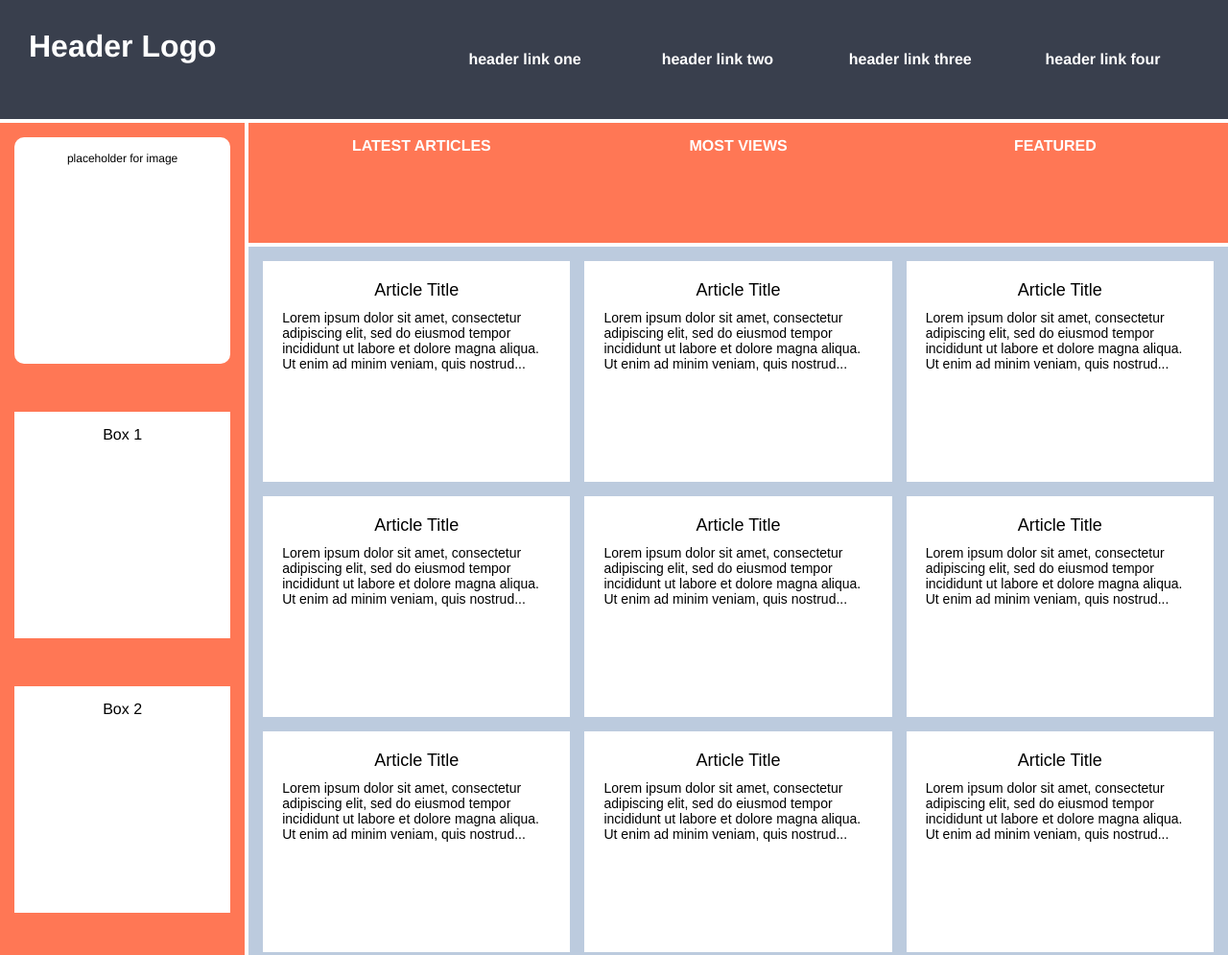
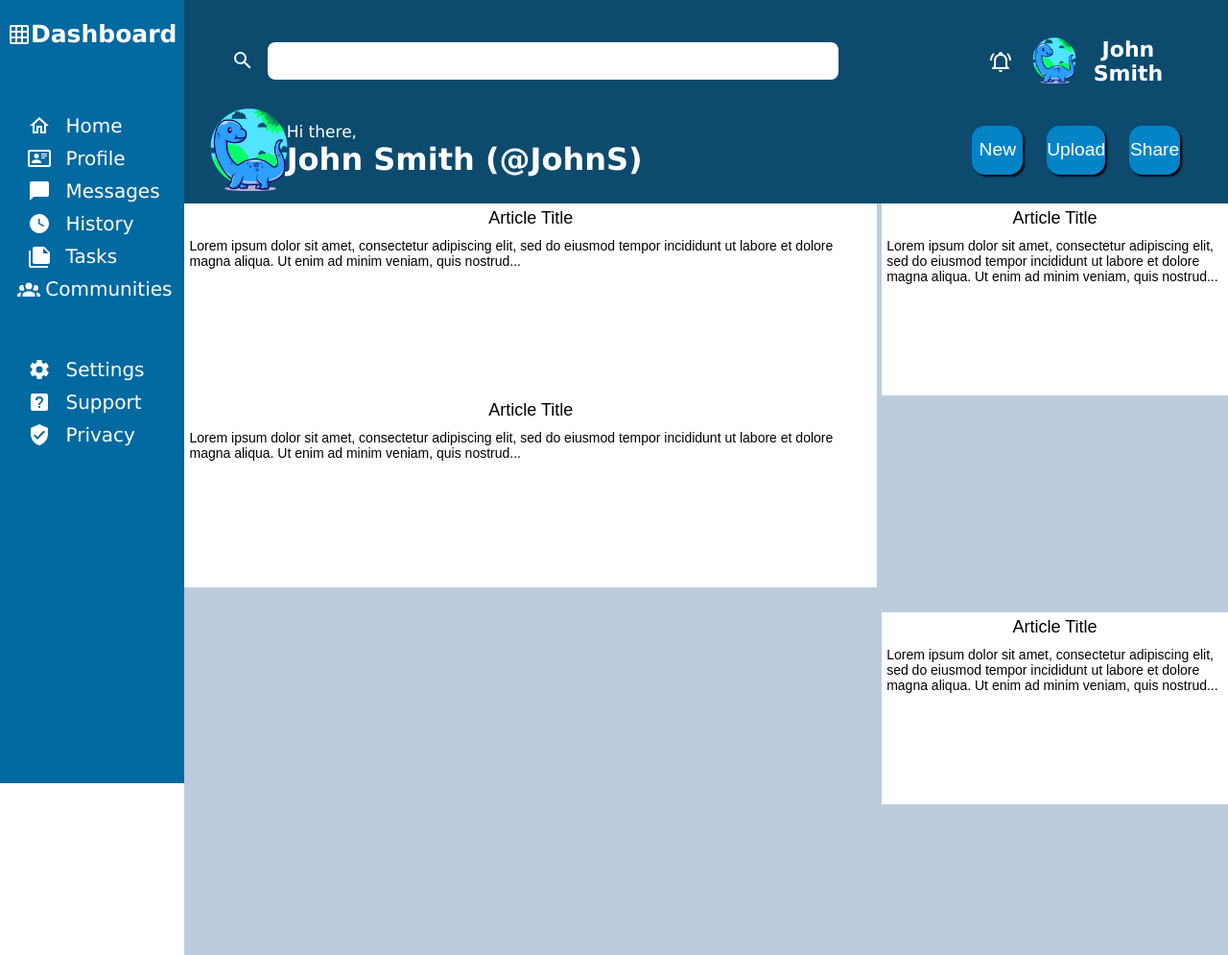
Before and after one commit to jaugs/Admin_Dashboard, a plain HTML site: page index.html in a window 1280 px wide. Shown: the top 995 px of the page at 96% size. Drawn offline with Linux system fonts and the light colour scheme; a script that the page names is missing.

Commit message:
add icons, pictures, css for header and sidebar

```diff
--- a/index.html
+++ b/index.html
@@ -12,91 +12,135 @@
     <div class="container">
 
       <div class="header">
-        <div class="logo">Header Logo</div>
-        <div class="menu">
-          <ul>
-            <li>header link one</li>
-            <li>header link two</li>
-            <li>header link three</li>
-            <li>header link four</li>
-          </ul>
+        <div class="searchbar">
+          <label class="searchIcon" for="search">
+            <svg style="width:24px;height:24px" viewBox="0 0 24 24">
+              <path fill="white" d="M9.5,3A6.5,6.5 0 0,1 16,9.5C16,11.11 15.41,12.59 14.44,13.73L14.71,14H15.5L20.5,19L19,20.5L14,15.5V14.71L13.73,14.44C12.59,15.41 11.11,16 9.5,16A6.5,6.5 0 0,1 3,9.5A6.5,6.5 0 0,1 9.5,3M9.5,5C7,5 5,7 5,9.5C5,12 7,14 9.5,14C12,14 14,12 14,9.5C14,7 12,5 9.5,5Z" />
+            </svg>
+          </label>
+          <input type="text" id="search" name="search"size="20">
+        </div>
+        <div class="profile">
+          <svg class ="bellIcon" style="width:24px;height:24px" viewBox="0 0 24 24">
+            <path fill="white" d="M10,21H14A2,2 0 0,1 12,23A2,2 0 0,1 10,21M21,19V20H3V19L5,17V11C5,7.9 7.03,5.17 10,4.29C10,4.19 10,4.1 10,4A2,2 0 0,1 12,2A2,2 0 0,1 14,4C14,4.1 14,4.19 14,4.29C16.97,5.17 19,7.9 19,11V17L21,19M17,11A5,5 0 0,0 12,6A5,5 0 0,0 7,11V18H17V11M19.75,3.19L18.33,4.61C20.04,6.3 21,8.6 21,11H23C23,8.07 21.84,5.25 19.75,3.19M1,11H3C3,8.6 3.96,6.3 5.67,4.61L4.25,3.19C2.16,5.25 1,8.07 1,11Z" />
+            </svg>
+          <img class="profileIconSmall" src="./images/dinosaur.png" alt="dinosaur created by catalyststuff-www.freepik.com" width='50px'>
+          <div class="userName">John Smith</div>
+        </div>
+        <div class="welcome">
+          <img class= "profileIconLarge" src="./images/dinosaur.png" alt="dinosaur created by catalyststuff-www.freepik.com" width='90px'>
+          <div class="welcomeName">
+            <p>Hi there,</p>
+            John Smith (@JohnS)
+          </div>
+        </div>
+        <div class="buttonGroup">
+          <button class="new" type="button">New</button>
+          <button class="upload" type="button">Upload</button>
+          <button class="share" type="button">Share</button>
         </div>
       </div>
 
       <div class="sidebar">
-        <div class="photo">
-          <p>placeholder for image</p>
+
+      <div class="sidebarTitle">
+        <svg class="titleIcon" style="width:24px;height:24px" viewBox="0 0 24 24">
+          <path fill="white" d="M10,4V8H14V4H10M16,4V8H20V4H16M16,10V14H20V10H16M16,16V20H20V16H16M14,20V16H10V20H14M8,20V16H4V20H8M8,14V10H4V14H8M8,8V4H4V8H8M10,14H14V10H10V14M4,2H20A2,2 0 0,1 22,4V20A2,2 0 0,1 20,22H4C2.92,22 2,21.1 2,20V4A2,2 0 0,1 4,2Z" />
+        </svg>
+          <p>Dashboard</p>
+      </div>
+
+      <div class="tasks">
+        <div class="Links">
+          <svg class="sideIcon" style="width:24px;height:24px" viewBox="0 0 24 24">
+            <path fill="white" d="M12 5.69L17 10.19V18H15V12H9V18H7V10.19L12 5.69M12 3L2 12H5V20H11V14H13V20H19V12H22" />
+        </svg>
+          <p>Home</p>
         </div>
-        <div class="side-content">Box 1
+        <div class="Links">
+          <svg class="sideIcon" style="width:24px;height:24px" viewBox="0 0 24 24">
+            <path fill="white" d="M22,3H2C0.91,3.04 0.04,3.91 0,5V19C0.04,20.09 0.91,20.96 2,21H22C23.09,20.96 23.96,20.09 24,19V5C23.96,3.91 23.09,3.04 22,3M22,19H2V5H22V19M14,17V15.75C14,14.09 10.66,13.25 9,13.25C7.34,13.25 4,14.09 4,15.75V17H14M9,7A2.5,2.5 0 0,0 6.5,9.5A2.5,2.5 0 0,0 9,12A2.5,2.5 0 0,0 11.5,9.5A2.5,2.5 0 0,0 9,7M14,7V8H20V7H14M14,9V10H20V9H14M14,11V12H18V11H14" />
+        </svg>
+          <p>Profile</p>
         </div>
-        <div class="side-content">Box 2
+        <div class="Links">
+          <svg class="sideIcon" style="width:24px;height:24px" viewBox="0 0 24 24">
+            <path fill="white" d="M20,2H4A2,2 0 0,0 2,4V22L6,18H20A2,2 0 0,0 22,16V4C22,2.89 21.1,2 20,2Z" />
+        </svg>
+          <p>Messages</p>
         </div>
-        <div class="side-content">Box 3
+        <div class="Links">
+          <svg class="sideIcon" style="width:24px;height:24px" viewBox="0 0 24 24">
+            <path fill="white" d="M12 2C6.5 2 2 6.5 2 12C2 17.5 6.5 22 12 22C17.5 22 22 17.5 22 12S17.5 2 12 2M16.3 15.2L11 12.3V7H12.5V11.4L17 13.9L16.3 15.2Z" />
+        </svg>
+          <p>History</p>
+        </div>
+        <div class="Links">
+          <svg class="sideIcon" style="width:24px;height:24px" viewBox="0 0 24 24">
+            <path fill="white" d="M16,9H21.5L16,3.5V9M7,2H17L23,8V18A2,2 0 0,1 21,20H7C5.89,20 5,19.1 5,18V4A2,2 0 0,1 7,2M3,6V22H21V24H3A2,2 0 0,1 1,22V6H3Z" />
+        </svg>
+          <p>Tasks</p>
+        </div>
+        <div class="Links">
+          <svg class="sideIcon" style="width:24px;height:24px" viewBox="0 0 24 24">
+            <path fill="white" d="M12,5.5A3.5,3.5 0 0,1 15.5,9A3.5,3.5 0 0,1 12,12.5A3.5,3.5 0 0,1 8.5,9A3.5,3.5 0 0,1 12,5.5M5,8C5.56,8 6.08,8.15 6.53,8.42C6.38,9.85 6.8,11.27 7.66,12.38C7.16,13.34 6.16,14 5,14A3,3 0 0,1 2,11A3,3 0 0,1 5,8M19,8A3,3 0 0,1 22,11A3,3 0 0,1 19,14C17.84,14 16.84,13.34 16.34,12.38C17.2,11.27 17.62,9.85 17.47,8.42C17.92,8.15 18.44,8 19,8M5.5,18.25C5.5,16.18 8.41,14.5 12,14.5C15.59,14.5 18.5,16.18 18.5,18.25V20H5.5V18.25M0,20V18.5C0,17.11 1.89,15.94 4.45,15.6C3.86,16.28 3.5,17.22 3.5,18.25V20H0M24,20H20.5V18.25C20.5,17.22 20.14,16.28 19.55,15.6C22.11,15.94 24,17.11 24,18.5V20Z" />
+        </svg>
+          <p>Communities</p>
         </div>
       </div>
 
-      <div class="nav">
-        <ul>
-          <li>Latest Articles</li>
-          <li>Most Views</li>
-          <li>Featured</li>
-        </ul>
+      <div class="support">
+        <div class="Links">
+          <svg class="sideIcon" style="width:24px;height:24px" viewBox="0 0 24 24">
+            <path fill="white" d="M12,15.5A3.5,3.5 0 0,1 8.5,12A3.5,3.5 0 0,1 12,8.5A3.5,3.5 0 0,1 15.5,12A3.5,3.5 0 0,1 12,15.5M19.43,12.97C19.47,12.65 19.5,12.33 19.5,12C19.5,11.67 19.47,11.34 19.43,11L21.54,9.37C21.73,9.22 21.78,8.95 21.66,8.73L19.66,5.27C19.54,5.05 19.27,4.96 19.05,5.05L16.56,6.05C16.04,5.66 15.5,5.32 14.87,5.07L14.5,2.42C14.46,2.18 14.25,2 14,2H10C9.75,2 9.54,2.18 9.5,2.42L9.13,5.07C8.5,5.32 7.96,5.66 7.44,6.05L4.95,5.05C4.73,4.96 4.46,5.05 4.34,5.27L2.34,8.73C2.21,8.95 2.27,9.22 2.46,9.37L4.57,11C4.53,11.34 4.5,11.67 4.5,12C4.5,12.33 4.53,12.65 4.57,12.97L2.46,14.63C2.27,14.78 2.21,15.05 2.34,15.27L4.34,18.73C4.46,18.95 4.73,19.03 4.95,18.95L7.44,17.94C7.96,18.34 8.5,18.68 9.13,18.93L9.5,21.58C9.54,21.82 9.75,22 10,22H14C14.25,22 14.46,21.82 14.5,21.58L14.87,18.93C15.5,18.67 16.04,18.34 16.56,17.94L19.05,18.95C19.27,19.03 19.54,18.95 19.66,18.73L21.66,15.27C21.78,15.05 21.73,14.78 21.54,14.63L19.43,12.97Z" />
+        </svg>
+          <p>Settings</p>
+        </div>
+        <div class="Links">
+          <svg class="sideIcon" style="width:24px;height:24px" viewBox="0 0 24 24">
+            <path fill="white" d="M11,18H13V16H11V18M12,6A4,4 0 0,0 8,10H10A2,2 0 0,1 12,8A2,2 0 0,1 14,10C14,12 11,11.75 11,15H13C13,12.75 16,12.5 16,10A4,4 0 0,0 12,6M5,3H19A2,2 0 0,1 21,5V19A2,2 0 0,1 19,21H5A2,2 0 0,1 3,19V5A2,2 0 0,1 5,3Z" />
+        </svg>
+          <p>Support</p>
+        </div>
+        <div class="Links">
+          <svg class="sideIcon" style="width:24px;height:24px" viewBox="0 0 24 24">
+            <path fill="white" d="M10,17L6,13L7.41,11.59L10,14.17L16.59,7.58L18,9M12,1L3,5V11C3,16.55 6.84,21.74 12,23C17.16,21.74 21,16.55 21,11V5L12,1Z" />
+        </svg>
+          <p>Privacy</p>
+        </div>
+      </div>
+
       </div>
 
       <div class="article">
-        <div class="card">
-          <p class="title">Article Title</p>
-          <p>Lorem ipsum dolor sit amet, consectetur adipiscing elit, sed do eiusmod tempor incididunt ut labore et dolore magna aliqua. Ut enim ad minim veniam, quis nostrud...</p>
+
+        <div class="projects">
+          <div class="card">
+            <p class="title">Article Title</p>
+            <p>Lorem ipsum dolor sit amet, consectetur adipiscing elit, sed do eiusmod tempor incididunt ut labore et dolore magna aliqua. Ut enim ad minim veniam, quis nostrud...</p>
+          </div>
+          <div class="card">
+            <p class="title">Article Title</p>
+            <p>Lorem ipsum dolor sit amet, consectetur adipiscing elit, sed do eiusmod tempor incididunt ut labore et dolore magna aliqua. Ut enim ad minim veniam, quis nostrud...</p>
+          </div>
         </div>
-        <div class="card">
-          <p class="title">Article Title</p>
-          <p>Lorem ipsum dolor sit amet, consectetur adipiscing elit, sed do eiusmod tempor incididunt ut labore et dolore magna aliqua. Ut enim ad minim veniam, quis nostrud...</p>
-        </div>
-        <div class="card">
-          <p class="title">Article Title</p>
-          <p>Lorem ipsum dolor sit amet, consectetur adipiscing elit, sed do eiusmod tempor incididunt ut labore et dolore magna aliqua. Ut enim ad minim veniam, quis nostrud...</p>
-        </div>
-        <div class="card">
-          <p class="title">Article Title</p>
-          <p>Lorem ipsum dolor sit amet, consectetur adipiscing elit, sed do eiusmod tempor incididunt ut labore et dolore magna aliqua. Ut enim ad minim veniam, quis nostrud...</p>
-        </div>
-        <div class="card">
-          <p class="title">Article Title</p>
-          <p>Lorem ipsum dolor sit amet, consectetur adipiscing elit, sed do eiusmod tempor incididunt ut labore et dolore magna aliqua. Ut enim ad minim veniam, quis nostrud...</p>
-        </div>
-        <div class="card">
-          <p class="title">Article Title</p>
-          <p>Lorem ipsum dolor sit amet, consectetur adipiscing elit, sed do eiusmod tempor incididunt ut labore et dolore magna aliqua. Ut enim ad minim veniam, quis nostrud...</p>
-        </div>
-        <div class="card">
-          <p class="title">Article Title</p>
-          <p>Lorem ipsum dolor sit amet, consectetur adipiscing elit, sed do eiusmod tempor incididunt ut labore et dolore magna aliqua. Ut enim ad minim veniam, quis nostrud...</p>
-        </div>
-        <div class="card">
-          <p class="title">Article Title</p>
-          <p>Lorem ipsum dolor sit amet, consectetur adipiscing elit, sed do eiusmod tempor incididunt ut labore et dolore magna aliqua. Ut enim ad minim veniam, quis nostrud...</p>
-        </div>
-        <div class="card">
-          <p class="title">Article Title</p>
-          <p>Lorem ipsum dolor sit amet, consectetur adipiscing elit, sed do eiusmod tempor incididunt ut labore et dolore magna aliqua. Ut enim ad minim veniam, quis nostrud...</p>
-        </div>
-        <div class="card">
-          <p class="title">Article Title</p>
-          <p>Lorem ipsum dolor sit amet, consectetur adipiscing elit, sed do eiusmod tempor incididunt ut labore et dolore magna aliqua. Ut enim ad minim veniam, quis nostrud...</p>
-        </div>
-        <div class="card">
-          <p class="title">Article Title</p>
-          <p>Lorem ipsum dolor sit amet, consectetur adipiscing elit, sed do eiusmod tempor incididunt ut labore et dolore magna aliqua. Ut enim ad minim veniam, quis nostrud...</p>
-        </div>
+
+      <div class="announcements">
         <div class="card">
           <p class="title">Article Title</p>
           <p>Lorem ipsum dolor sit amet, consectetur adipiscing elit, sed do eiusmod tempor incididunt ut labore et dolore magna aliqua. Ut enim ad minim veniam, quis nostrud...</p>
         </div>
       </div>
 
-      <div class="footer">
-        <p>Copyright © The Odin Project 2021
+      <div class="trending">
+        <div class="card">
+          <p class="title">Article Title</p>
+          <p>Lorem ipsum dolor sit amet, consectetur adipiscing elit, sed do eiusmod tempor incididunt ut labore et dolore magna aliqua. Ut enim ad minim veniam, quis nostrud...</p>
+        </div>
       </div>
+
+      </div>
+
 
     </div>
   </body>
--- a/styles.css
+++ b/styles.css
@@ -4,103 +4,191 @@
   }
 
   .container {
-    text-align: center;
+    /* text-align: center; */
+    font-family:'Lucida Sans', 'Lucida Sans Regular', 'Lucida Grande', 'Lucida Sans Unicode', Geneva, Verdana, sans-serif;
     display: grid;
-    gap: 4px;
-    grid-template-columns: 1fr 4fr;
-    grid-template-rows: 1fr 1fr 8fr 1fr;
+    /* gap: 4px; */
+    grid-template-columns: 1fr 7fr;
+    grid-template-rows: 1fr 4fr;
     grid-template-areas:
-    "header header"
-    "sidebar nav"
-    "sidebar article"
-    "footer footer";
+    "sidebar header"
+    "sidebar article";
   }
 
-  .container div {
+  /* .container div {
     padding: 15px;
     font-size: 32px;
     font-family: Helvetica;
     font-weight: bold;
     color: white;
+  } */
+
+  .header {
+    background-color: #0c4a6e;
+    grid-area: header;
+    display: grid;
+    grid-template-columns: 3fr 1fr;
+    grid-template-rows: 1fr 1fr;
+    padding: 20px 30px 10px 10px;
+    gap: 2%
   }
 
-  .header {
-    background-color: #393f4d;
-    grid-area: header;
+  .searchbar {
     display: grid;
-    grid-template-columns: 1fr 2fr
+    grid-template-columns: 1fr 9fr;
+    color: white;
+    align-content: center;
   }
 
-  .menu {
+  .searchIcon {
+    padding-left: 50%;
+    padding-bottom: 5%;
+    align-self: end;
+  }
+
+  input[type=text] {
+    width: 80%;
+    padding: 12px 20px;
+    border-radius: 8px;
+    border: none;
     align-self: center;
   }
 
-  .menu ul {
+  .profile {
     display: grid;
-    grid-template-columns: repeat(4, 1fr);
-    grid-template-rows: 1fr;
-    list-style-type: none;
-    margin: 0;
-    padding: 0;
+    grid-template-columns: 1fr 1fr 2fr;
+    color: white;
+    text-align: center;
+    justify-items: center;
+    align-content: center;
+    padding: 0% 10% 0% 10%;
+    font-size: 22px;
+    font-weight: 600;
+    gap: 5px;
   }
 
-  .menu ul,
-  .menu li {
-    font-size: 16px;
+  .profileIconSmall {
+    padding-bottom: 5%;
   }
 
-  .sidebar {
-    background-color: #FF7755;
-    grid-area: sidebar;
-    gap: 50px;
-    display: grid;
-    grid-template-columns: 1fr;
-    grid-template-rows: repeat(4, 1fr);
+  .bellIcon {
+    align-self: center;
   }
 
-  .sidebar .photo {
-    background-color: white;
-    color: black;
-    font-size: 12px;
-    font-weight: normal;
-    border-radius: 10px;
-    align-items: center;
+  .userName {
+    align-self: center;
+  }
+
+  .welcome {
+    display: grid;
+    grid-template-columns: 1fr 7fr;
+    color: white;
+    text-align: left;
+  }
+
+  .welcomeName {
+    font-size: 32px;
+    font-weight: 600;
+    padding-right: 5%;
+    align-self: center;
+  }
+
+  .profileIconLarge {
+    padding-left: 9%;
+    padding-bottom: 3%;
+  }
+  .welcomeName p {
+    font-size: 17px;
+    font-weight: 100;
+    align-self: center;
+  }
+  .buttonGroup {
+    display: grid;
+    grid-template-columns: 1fr 1fr 1fr;
+    gap: 25px;
+    padding: 20px;
+  }
+
+  .new, .upload, .share {
+    color: white;
+    font-size: 120%;
+    background-color: #0284c7;
+    border-radius: 14px;
+    border: none;
+    box-shadow: 2px 2px 2px black;
+  }
+
+  .new:hover, .upload:hover, .share:hover {
+    background-color: #075985
+  }
+
+  .new:active, .upload:active, .share:active {
+    box-shadow: inset -2px -2px 3px rgba(255, 255, 255, .6),
+                inset 2px 2px 3px rgba(0, 0, 0, .6);
   }
 
 
-  .sidebar .side-content {
-    background-color: white;
-    color: black;
-    font-size: 16px;
-    font-weight: normal;
+  .sidebar {
+    background-color: #0369a1;
+    color: white;
+    grid-area: sidebar;
+    gap: 5px;
+    display: grid;
+    grid-template-columns: 1fr;
+    grid-template-rows: 1fr 2fr 2fr 5fr;
+    position: sticky;
+    top: 0;
+    height: 100vh;
+    padding: 8px;
+    gap: 50px;
   }
 
-  .nav {
-    background-color: #FF7755;
+  .sidebarTitle {
+    font-size: 25px;
+    font-weight: 600;
+    display: grid;
+    grid-template-columns: 1fr 2fr;
+    justify-self: center;
+    align-self: center;
   }
 
-  .nav ul {
-    display: grid;
-    grid-template-columns: repeat(3, 1fr);
-    grid-template-rows: 1fr;
-    list-style-type: none;
-    margin: 0;
-    padding: 0;
+  .titleIcon {
+    justify-self: center;
+    align-self: center;
   }
 
+  .Links {
+    display: grid;
+    grid-template-columns: 1fr 2fr;
+    font-size: 20px;
+    font-weight: 500;
+    padding: 5px;
+  }
 
-  .nav ul li {
-    font-size: 16px;
-    text-transform: uppercase;
+  .sideIcon {
+    align-self: center;
+    justify-self: center;
   }
 
   .article {
     background-color: #bccbde;
     grid-area: article;
     display: grid;
-    grid-template-columns: repeat(auto-fit, minmax(250px, 1fr));
+    /* grid-template-columns: repeat(auto-fit, minmax(250px, 1fr)); */
+    grid-template-columns: 2fr 1fr;
     grid-template-rows: repeat(2, 1fr);
-    gap: 15px;
+    gap: 5px;
+  }
+
+  .announcements {
+    grid-column-start: 2;
+    grid-row-start: 1;
+    display: grid;
+  }
+
+  .trending {
+    grid-column-start: 2;
+    grid-row-start: 2;
   }
 
   .article p {
@@ -128,17 +216,3 @@
     font-size: 18px;
     text-align: center;
   }
-
-  .footer {
-    background-color: #393f4d;
-    grid-area: footer;
-  }
-
-  .footer p {
-    font-size: 13px;
-    font-weight: normal;
-  }
-
-  .logo {
-    justify-self: start;
-  }
```
Also changed, not shown: images/3500_3_09.jpg (added), images/dinosaur.jpg (added), images/dinosaur.png (added).
